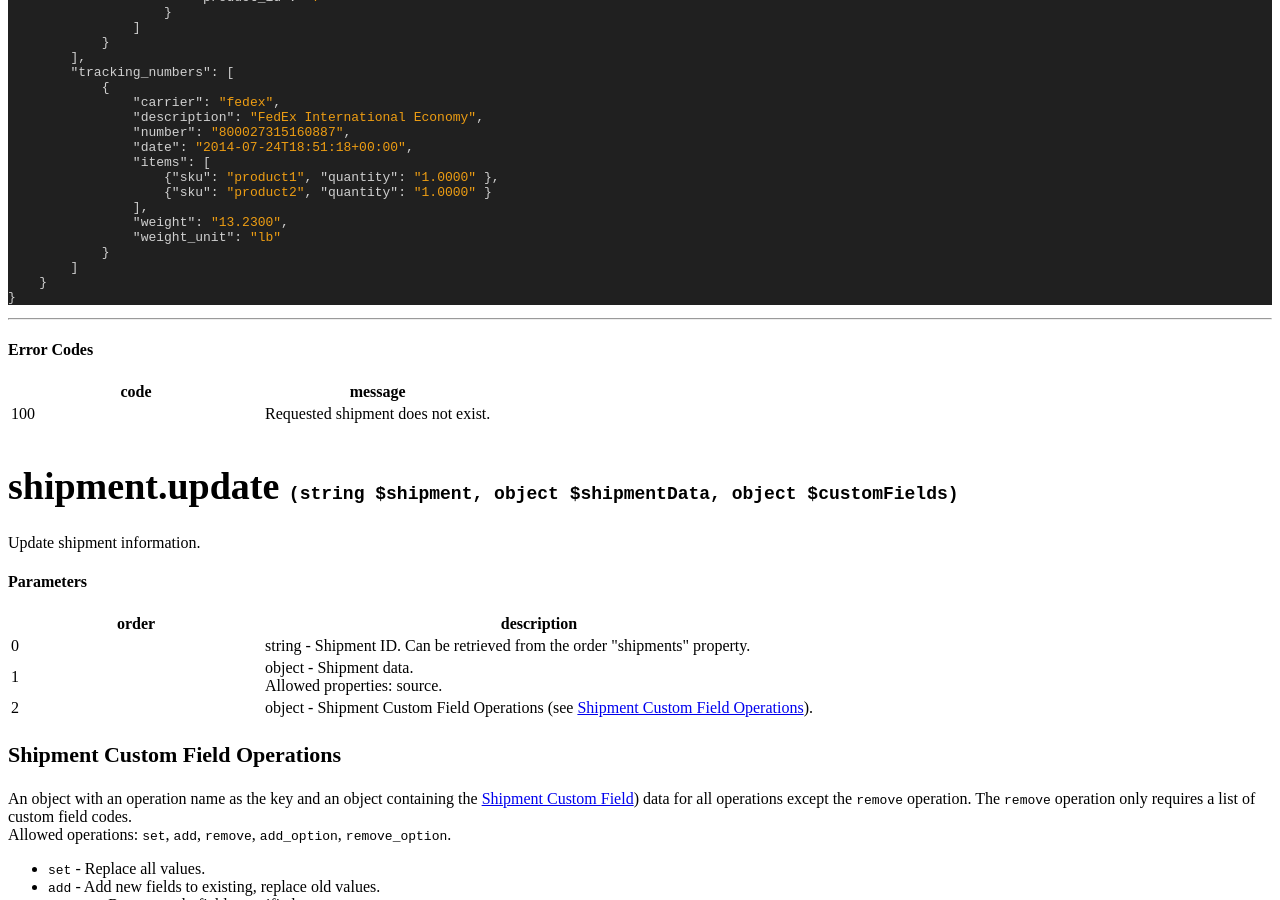
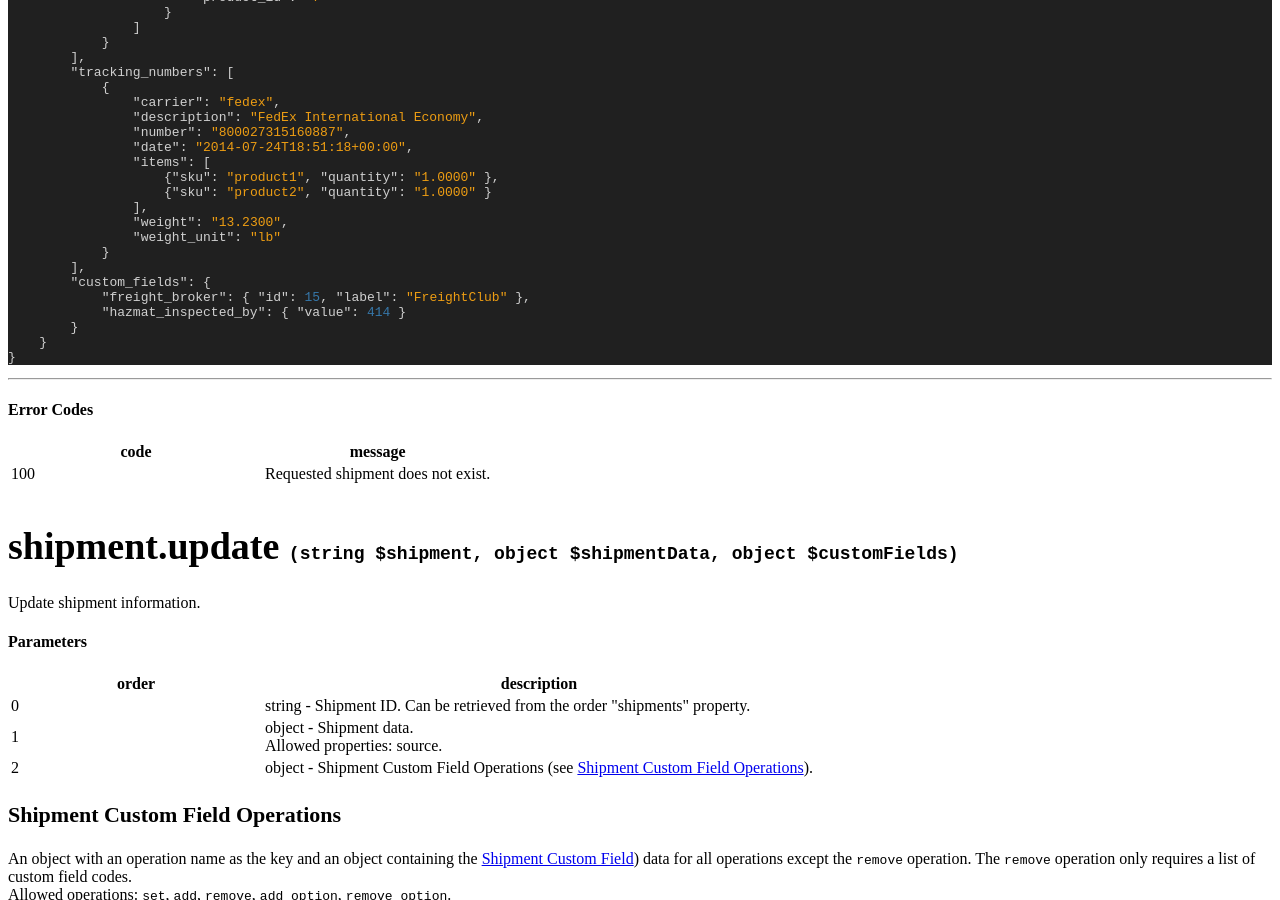
Before and after one commit to ShipStream/shipstream.github.io, a Jekyll site: the page built from _posts/2014-07-25-shipment.md, in a window 1280 px wide and 900 px high, scrolled down 4162 px. Built offline with Jekyll 4.4.1, drawn with Linux system fonts in a browser that asks for light colours; a style sheet for code colours, icons or effects is not loaded; some of the changed text lies outside the part shown.

Commit message:
Add examples and description of custom_fields response data field for shipments.

````diff
--- a/_posts/2014-07-25-shipment.md
+++ b/_posts/2014-07-25-shipment.md
@@ -265,7 +265,11 @@ Shipment information.
                 "weight": "13.2300",
                 "weight_unit": "lb"
             }
-        ]
+        ],
+        "custom_fields": {
+            "freight_broker": { "id": 15, "label": "FreightClub" },
+            "hazmat_inspected_by": { "value": 414 }
+        }
     }
 }
 ```
@@ -585,6 +589,12 @@ true if shipment was successfully updated.
         <td>
             Array of <a href="#track_properties">Shipment Track</a> objects.
             <i>This field is deprecated. Please use 'packages' instead.</i>
+        </td>
+    </tr>
+    <tr>
+        <th>custom_fields</th>
+        <td>
+            Object with Custom Fields. See <a href="#shipment_custom_field">Shipment Custom Field</a>.
         </td>
     </tr>
 </tbody>
````
